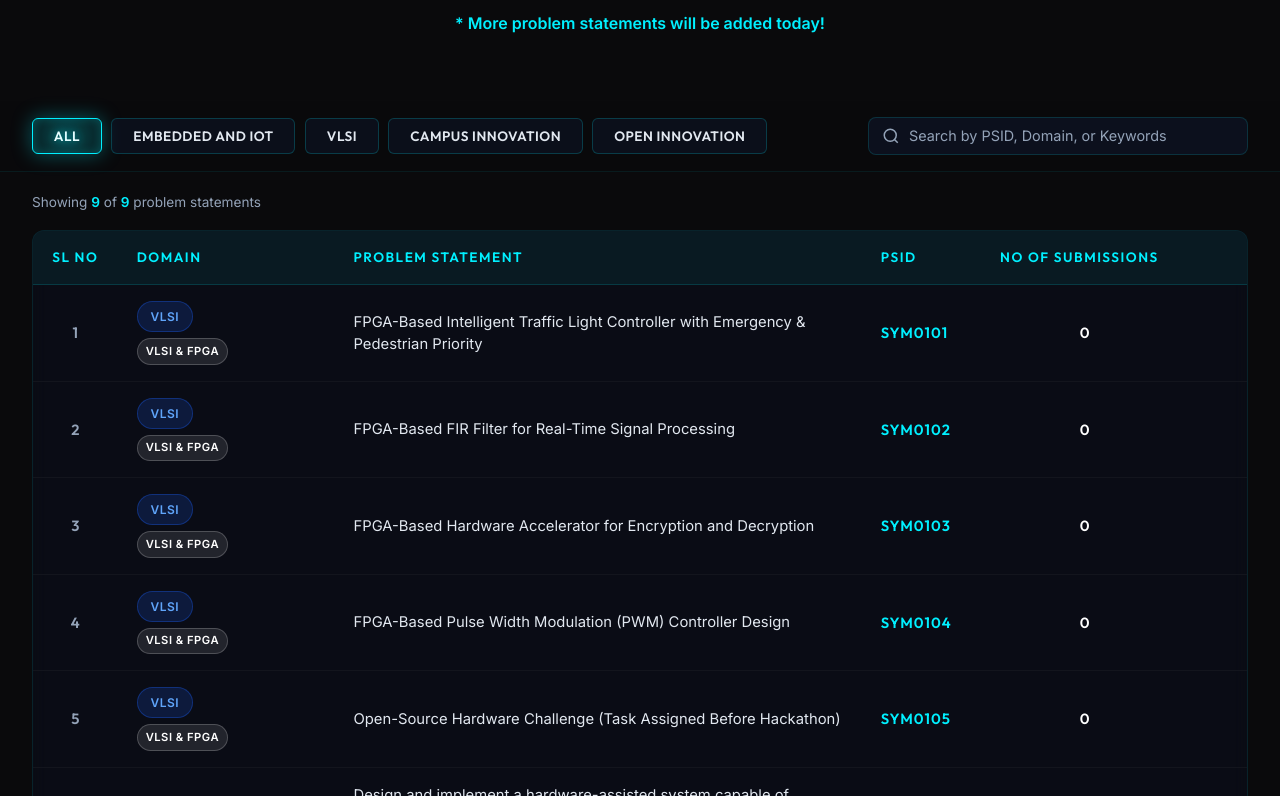
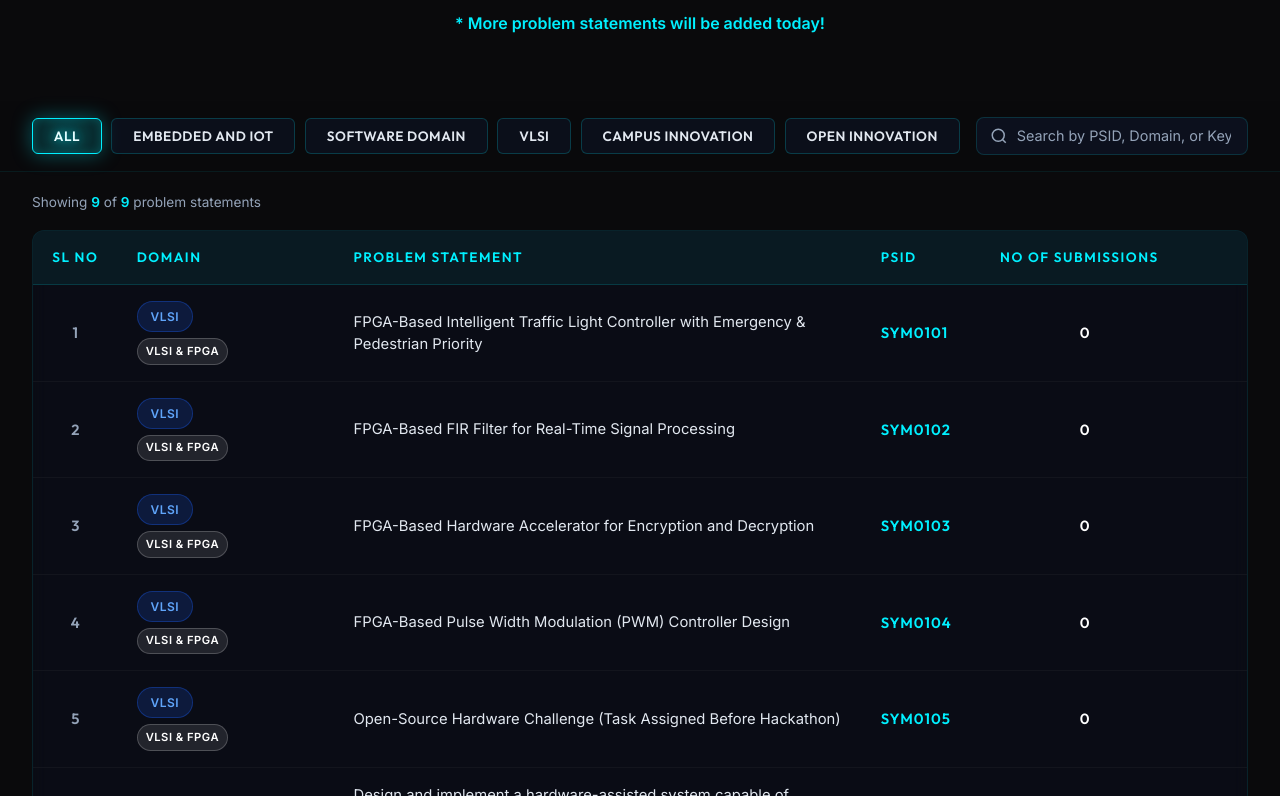
Before and after one commit to dhanushscience/SYMBIOT-2026-WEB, a React (Vite) app in the folder frontend/: page / in a window 1280 px wide. Shown: the part 2924-3720 px from the top of the page. Built offline with nearby package versions, Linux system fonts and the light colour scheme; a web font is replaced by a local one.

Commit message:
Added Software domain and Problem statements

```diff
--- a/frontend/src/App.tsx
+++ b/frontend/src/App.tsx
@@ -271,7 +271,7 @@ const App: React.FC = () => {
       if (document.fullscreenElement && document.exitFullscreen) {
         document.exitFullscreen().catch(err => console.warn(err));
       }
-    } catch (err) {}
+    } catch (err) { }
   };
 
   const heroContentRef = useRef<HTMLDivElement>(null);
@@ -427,6 +427,7 @@ const App: React.FC = () => {
                 <a href="#problem-statements" className="nav-dropdown-item" onClick={() => setPsFilter('Open Innovation')}>Open Innovation</a>
                 <a href="#problem-statements" className="nav-dropdown-item" onClick={() => setPsFilter('VLSI')}>VLSI</a>
                 <a href="#problem-statements" className="nav-dropdown-item" onClick={() => setPsFilter('Embedded and IOT')}>Embedded and IOT</a>
+                <a href="#problem-statements" className="nav-dropdown-item" onClick={() => setPsFilter('Software Domain')}>Software Domain</a>
                 <a href="#problem-statements" className="nav-dropdown-item" onClick={() => setPsFilter('Campus Innovation')}>Campus Innovation</a>
               </div>
             </div>
@@ -456,6 +457,7 @@ const App: React.FC = () => {
                 <a href="#problem-statements" className="mobile-ps-link" onClick={() => { setPsFilter('Open Innovation'); setIsMobileMenuOpen(false); }}>Open Innovation</a>
                 <a href="#problem-statements" className="mobile-ps-link" onClick={() => { setPsFilter('VLSI'); setIsMobileMenuOpen(false); }}>VLSI</a>
                 <a href="#problem-statements" className="mobile-ps-link" onClick={() => { setPsFilter('Embedded and IOT'); setIsMobileMenuOpen(false); }}>Embedded and IOT</a>
+                <a href="#problem-statements" className="mobile-ps-link" onClick={() => { setPsFilter('Software Domain'); setIsMobileMenuOpen(false); }}>Software Domain</a>
                 <a href="#problem-statements" className="mobile-ps-link" onClick={() => { setPsFilter('Campus Innovation'); setIsMobileMenuOpen(false); }}>Campus Innovation</a>
               </div>
             </div>
@@ -646,26 +648,32 @@ const App: React.FC = () => {
             <p className="section-subtitle">Download the required presentation template for your domain.</p>
           </div>
 
-          <div className="about-cards" style={{ display: 'grid', gridTemplateColumns: 'repeat(auto-fit, minmax(220px, 1fr))', gap: '1.5rem', maxWidth: '1200px', margin: '0 auto' }}>
-            <div className="glass-panel feature-card" style={{ display: 'flex', flexDirection: 'column', alignItems: 'center', textAlign: 'center' }}>
+          <div className="about-cards" style={{ display: 'flex', flexWrap: 'wrap', justifyContent: 'center', gap: '1.5rem', maxWidth: '1000px', margin: '0 auto' }}>
+            <div className="glass-panel feature-card" style={{ flex: '1 1 250px', maxWidth: '300px', display: 'flex', flexDirection: 'column', alignItems: 'center', textAlign: 'center' }}>
               <div className="feature-icon">🤖</div>
               <h4 style={{ color: 'var(--accent-yellow)', marginBottom: '1.5rem', fontSize: '1.25rem', fontFamily: 'Outfit, sans-serif' }}>Embedded and IOT</h4>
               <a href={`${import.meta.env.BASE_URL}PPT_template/SYMBIOT_2026_EMBD_PPT.pptx`} download="SYMBIOT_2026_EMBD_PPT.pptx" className="btn btn-secondary">Download</a>
             </div>
 
-            <div className="glass-panel feature-card" style={{ display: 'flex', flexDirection: 'column', alignItems: 'center', textAlign: 'center' }}>
+            <div className="glass-panel feature-card" style={{ flex: '1 1 250px', maxWidth: '300px', display: 'flex', flexDirection: 'column', alignItems: 'center', textAlign: 'center' }}>
+              <div className="feature-icon">💻</div>
+              <h4 style={{ color: 'var(--accent-yellow)', marginBottom: '1.5rem', fontSize: '1.25rem', fontFamily: 'Outfit, sans-serif' }}>Software Domain</h4>
+              <a href="#" className="btn btn-secondary" onClick={(e) => { e.preventDefault(); alert("Template coming soon!"); }}>Download</a>
+            </div>
+
+            <div className="glass-panel feature-card" style={{ flex: '1 1 250px', maxWidth: '300px', display: 'flex', flexDirection: 'column', alignItems: 'center', textAlign: 'center' }}>
               <div className="feature-icon">🔌</div>
               <h4 style={{ color: 'var(--accent-yellow)', marginBottom: '1.5rem', fontSize: '1.25rem', fontFamily: 'Outfit, sans-serif' }}>VLSI</h4>
               <a href={`${import.meta.env.BASE_URL}PPT_template/SYMBIOT_2026_VLSI_PPT.pptx`} download="SYMBIOT_2026_VLSI_PPT.pptx" className="btn btn-secondary">Download</a>
             </div>
 
-            <div className="glass-panel feature-card" style={{ display: 'flex', flexDirection: 'column', alignItems: 'center', textAlign: 'center' }}>
+            <div className="glass-panel feature-card" style={{ flex: '1 1 250px', maxWidth: '300px', display: 'flex', flexDirection: 'column', alignItems: 'center', textAlign: 'center' }}>
               <div className="feature-icon">💡</div>
               <h4 style={{ color: 'var(--accent-yellow)', marginBottom: '1.5rem', fontSize: '1.25rem', fontFamily: 'Outfit, sans-serif' }}>Campus Innovation</h4>
               <a href={`${import.meta.env.BASE_URL}PPT_template/SYMBIOT_2026_CAMPUS_PPT.pptx`} download="SYMBIOT_2026_CAMPUS_PPT.pptx" className="btn btn-secondary">Download</a>
             </div>
 
-            <div className="glass-panel feature-card" style={{ display: 'flex', flexDirection: 'column', alignItems: 'center', textAlign: 'center' }}>
+            <div className="glass-panel feature-card" style={{ flex: '1 1 250px', maxWidth: '300px', display: 'flex', flexDirection: 'column', alignItems: 'center', textAlign: 'center' }}>
               <div className="feature-icon">🌐</div>
               <h4 style={{ color: 'var(--accent-yellow)', marginBottom: '1.5rem', fontSize: '1.25rem', fontFamily: 'Outfit, sans-serif' }}>Open Innovation</h4>
               <a href={`${import.meta.env.BASE_URL}PPT_template/SYMBIOT_2026_OPEN_PPT.pptx`} download="SYMBIOT_2026_OPEN_PPT.pptx" className="btn btn-secondary">Download</a>
@@ -749,22 +757,6 @@ const App: React.FC = () => {
             </a>
           </div>
 
-          <h3 style={{ fontSize: '2rem', marginBottom: '2.5rem', marginTop: '4rem', fontFamily: 'Outfit, sans-serif' }}>Proud Sponsors</h3>
-          <div className="sponsors-grid-2x2">
-            <a href="https://www.geeksforgeeks.org/" target="_blank" rel="noopener noreferrer" className="sponsor-card">
-              <img src="./gg.png" alt="Global Geeks" className="sponsor-logo logo-compact" />
-            </a>
-            <a href="https://logycent.com/" target="_blank" rel="noopener noreferrer" className="sponsor-card">
-              <img src="./Logycent.png" alt="Logycent" className="sponsor-logo logo-wide" />
-            </a>
-            <a href="https://www.instagram.com/pixel_hut/" target="_blank" rel="noopener noreferrer" className="sponsor-card">
-              <img src="./pixelhut.png" alt="Pixelhut" className="sponsor-logo logo-wide" />
-            </a>
-            <div className="sponsor-card">
-              <img src="./vivartan.png" alt="Vivartan" className="sponsor-logo logo-wide" />
-            </div>
-          </div>
-
           <h3 style={{ fontSize: '2rem', marginBottom: '2.5rem', marginTop: '4rem', fontFamily: 'Outfit, sans-serif' }}>Technical Sponsors</h3>
           <div className="sponsors-grid">
             <div className="sponsor-card">
@@ -780,7 +772,23 @@ const App: React.FC = () => {
               <img src="./CAS-WHITE-BG.jpg" alt="CAS Bangalore" className="sponsor-logo logo-compact" />
             </div>
             <div className="sponsor-card">
-              <img src="./RAS.png" alt="RAS Bangalore" className="sponsor-logo logo-compact" />
+              <img src="./RAS-bangalore.jpg" alt="RAS Bangalore" className="sponsor-logo logo-compact" style={{ borderRadius: '8px' }} />
+            </div>
+          </div>
+
+          <h3 style={{ fontSize: '2rem', marginBottom: '2.5rem', marginTop: '4rem', fontFamily: 'Outfit, sans-serif' }}>Proud Sponsors</h3>
+          <div className="sponsors-grid-2x2">
+            <a href="https://www.geeksforgeeks.org/" target="_blank" rel="noopener noreferrer" className="sponsor-card">
+              <img src="./gg.png" alt="Global Geeks" className="sponsor-logo logo-compact" />
+            </a>
+            <a href="https://logycent.com/" target="_blank" rel="noopener noreferrer" className="sponsor-card">
+              <img src="./Logycent.png" alt="Logycent" className="sponsor-logo logo-wide" />
+            </a>
+            <a href="https://www.instagram.com/pixel_hut/" target="_blank" rel="noopener noreferrer" className="sponsor-card">
+              <img src="./pixelhut.png" alt="Pixelhut" className="sponsor-logo logo-wide" style={{ transform: 'scale(1.5)' }} />
+            </a>
+            <div className="sponsor-card">
+              <img src="./vivartan.png" alt="Vivartan" className="sponsor-logo logo-wide" />
             </div>
           </div>
         </section>
--- a/frontend/src/ProblemStatements.tsx
+++ b/frontend/src/ProblemStatements.tsx
@@ -3,7 +3,7 @@ import React, { useState, useEffect, useMemo } from 'react';
 // --- Problem Statement Data ---
 interface ProblemStatement {
   psid: string;
-  domain: 'Open Innovation' | 'Embedded and IOT' | 'Campus Innovation' | 'VLSI';
+  domain: 'Open Innovation' | 'Embedded and IOT' | 'Software Domain' | 'Campus Innovation' | 'VLSI';
   subdomain?: string;
   title: string;
   department: string;
@@ -133,12 +133,13 @@ The tool should:
   }
 ];
 
-const DOMAINS = ['All', 'Embedded and IOT', 'VLSI', 'Campus Innovation', 'Open Innovation'] as const;
+const DOMAINS = ['All', 'Embedded and IOT', 'Software Domain', 'VLSI', 'Campus Innovation', 'Open Innovation'] as const;
 
 const domainBadgeClass: Record<string, string> = {
   'Open Innovation': 'ps-badge-vlsi',
   'VLSI': 'ps-badge-vlsi',
   'Embedded and IOT': 'ps-badge-embedded',
+  'Software Domain': 'ps-badge-campus',
   'Campus Innovation': 'ps-badge-campus',
 };
 
@@ -388,6 +389,17 @@ const ProblemStatements: React.FC<ProblemStatementsProps> = ({ initialFilter })
             Download Open Innovation PPT
           </a>
         </div>
+      ) : activeFilter === 'Software Domain' ? (
+        <div className="software-domain-view" style={{ textAlign: 'center', padding: '4rem 2rem', background: 'rgba(255, 255, 255, 0.05)', borderRadius: '16px', margin: '2rem 0', display: 'flex', flexDirection: 'column', alignItems: 'center', gap: '1.5rem', border: '1px solid rgba(0, 240, 255, 0.3)', boxShadow: '0 0 30px rgba(0, 240, 255, 0.1)' }}>
+          <h3 style={{ fontSize: 'clamp(1.8rem, 4vw, 2.8rem)', margin: 0, background: 'linear-gradient(90deg, #fff, #00f0ff)', WebkitBackgroundClip: 'text', WebkitTextFillColor: 'transparent', fontWeight: '800', lineHeight: '1.2' }}>
+            Software Domain<br/>Problem Statements
+          </h3>
+          <div style={{ marginTop: '1rem', padding: '1.5rem 3rem', background: 'rgba(0, 240, 255, 0.05)', border: '1px solid rgba(0, 240, 255, 0.2)', borderRadius: '12px' }}>
+            <p style={{ fontSize: '1.25rem', margin: '0', color: '#e2e8f0', lineHeight: '1.6', fontWeight: '500', letterSpacing: '1px' }}>
+              Coming soon. Stay Tuned...
+            </p>
+          </div>
+        </div>
       ) : (
       <>
       {/* Results count */}
```
Also changed, not shown: frontend/public/RAS-bangalore.jpg (added). Lines whose indentation alone changed are shown as unchanged.
